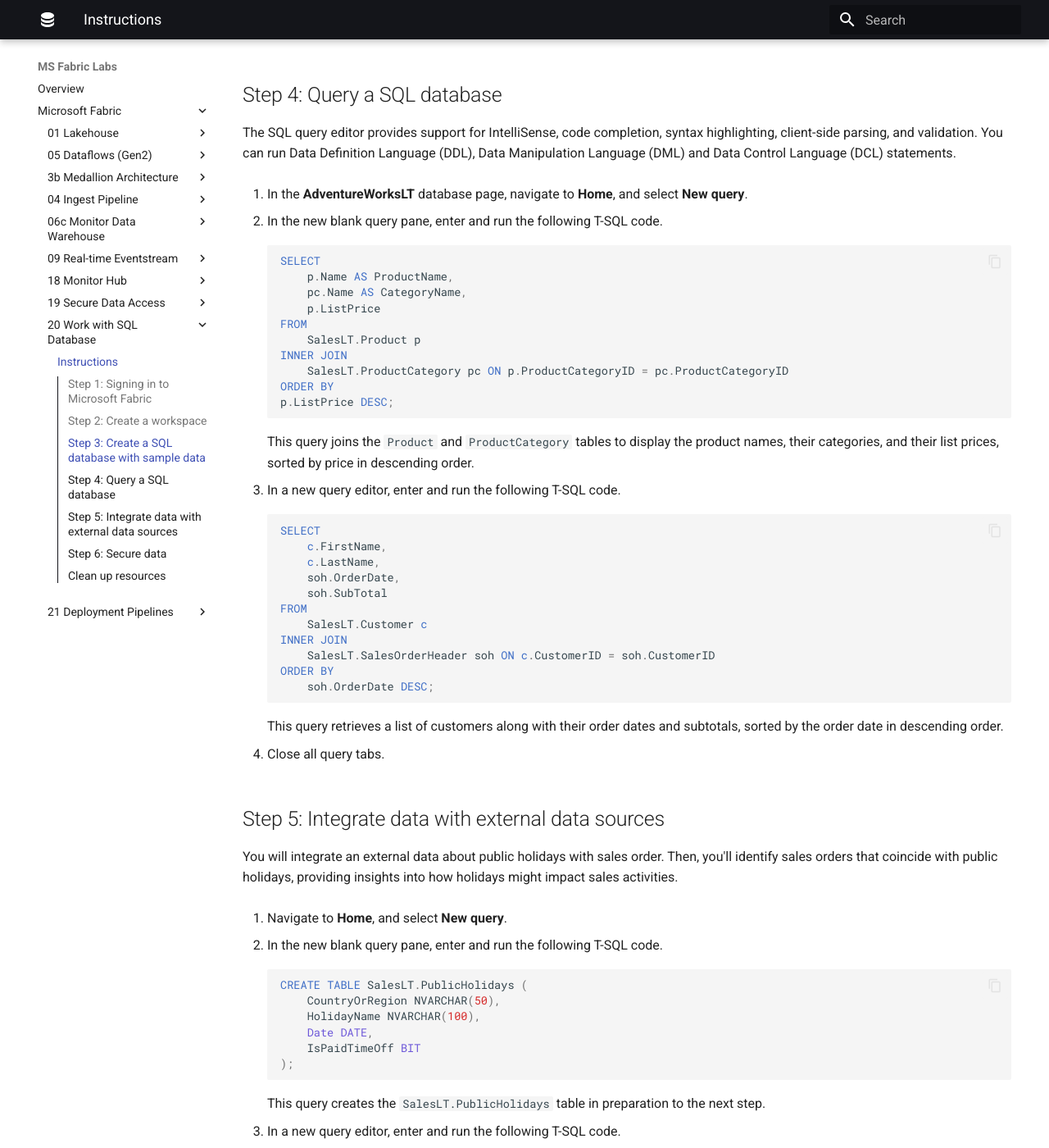
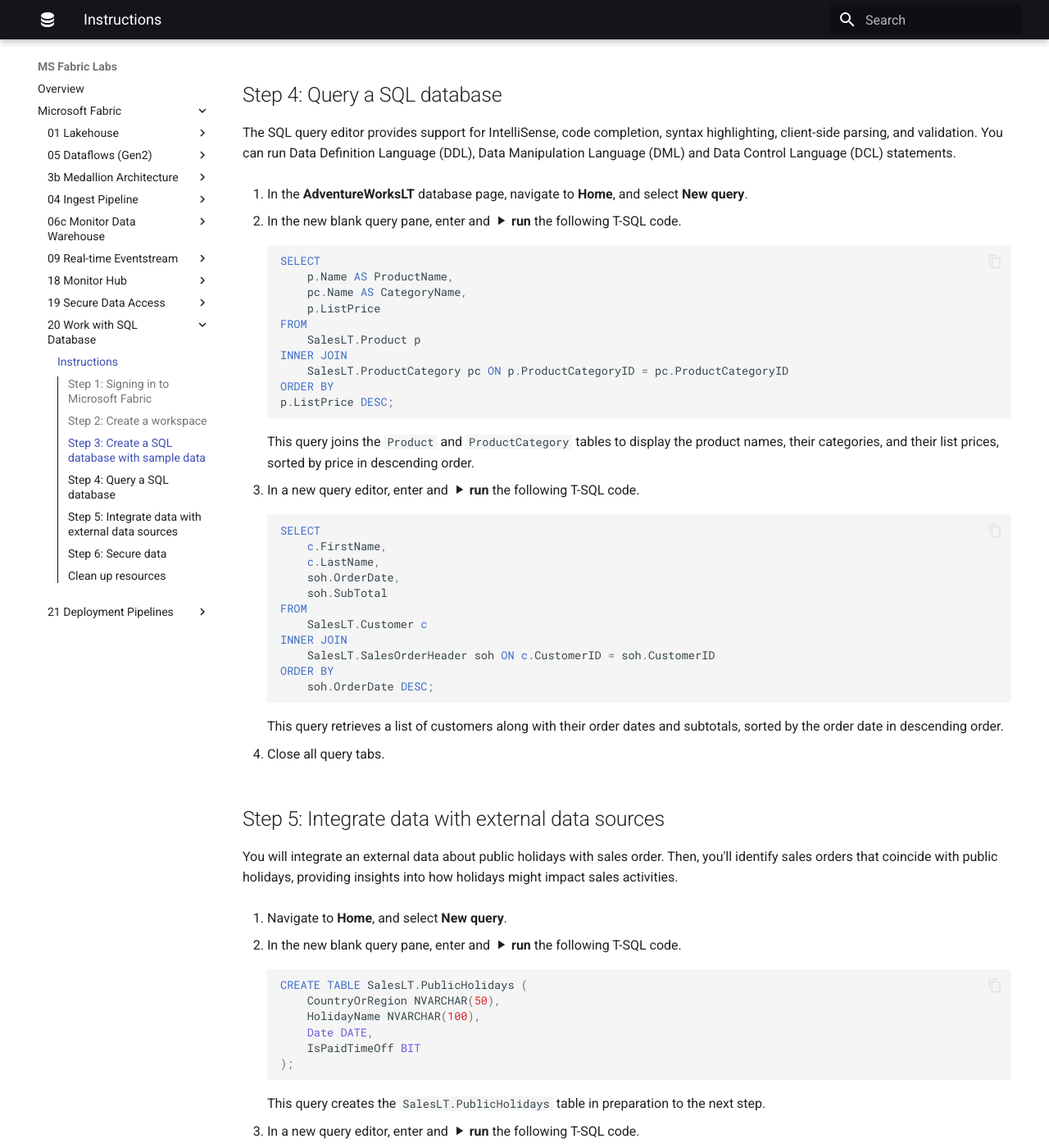
Before and after one commit to qaalabs/fabric, an MkDocs documentation site: the page built from docs/20-work-with-database/instructions.md, in a window 1280 px wide and 1400 px high, scrolled down 2937 px. Shown: the whole window at 82% size. Built offline with MkDocs 1.6.1 and Material for MkDocs 9.7.7, drawn with Linux system fonts in a browser that asks for light colours; part of the change alters nothing that is shown; some of the changed text lies outside the part shown.

````diff
--- a/docs/20-work-with-database/instructions.md
+++ b/docs/20-work-with-database/instructions.md
@@ -60,7 +60,7 @@ The SQL query editor provides support for IntelliSense, code completion, syntax
 
 1. In the **AdventureWorksLT** database page, navigate to **Home**, and select **New query**.
 
-2. In the new blank query pane, enter and run the following T-SQL code.
+2. In the new blank query pane, enter and  :material-play: **run** the following T-SQL code.
 
     ```sql
     SELECT
@@ -77,7 +77,7 @@ The SQL query editor provides support for IntelliSense, code completion, syntax
 
     This query joins the `Product` and `ProductCategory` tables to display the product names, their categories, and their list prices, sorted by price in descending order.
 
-3. In a new query editor, enter and run the following T-SQL code.
+3. In a new query editor, enter and :material-play: **run** the following T-SQL code.
 
     ```sql
     SELECT
@@ -103,7 +103,7 @@ You will integrate an external data about public holidays with sales order. Then
 
 1. Navigate to **Home**, and select **New query**.
 
-2. In the new blank query pane, enter and run the following T-SQL code.
+2. In the new blank query pane, enter and :material-play: **run** the following T-SQL code.
 
     ```sql
     CREATE TABLE SalesLT.PublicHolidays (
@@ -116,7 +116,7 @@ You will integrate an external data about public holidays with sales order. Then
 
     This query creates the `SalesLT.PublicHolidays` table in preparation to the next step.
 
-3. In a new query editor, enter and run the following T-SQL code.
+3. In a new query editor, enter and :material-play: **run** the following T-SQL code.
 
     ```sql
     INSERT INTO SalesLT.PublicHolidays (CountryOrRegion, HolidayName, Date, IsPaidTimeOff)
@@ -177,7 +177,7 @@ Suppose a specific group of users should only have access to data from the Unite
 
 Let's create a view based on the query we used earlier, and add a filter to it.
 
-1. In the new blank query pane, enter and run the following T-SQL code.
+1. In the new blank query pane, enter and :material-play: **run** the following T-SQL code.
 
     ```sql
     CREATE VIEW SalesLT.vw_SalesOrderHoliday AS
````
